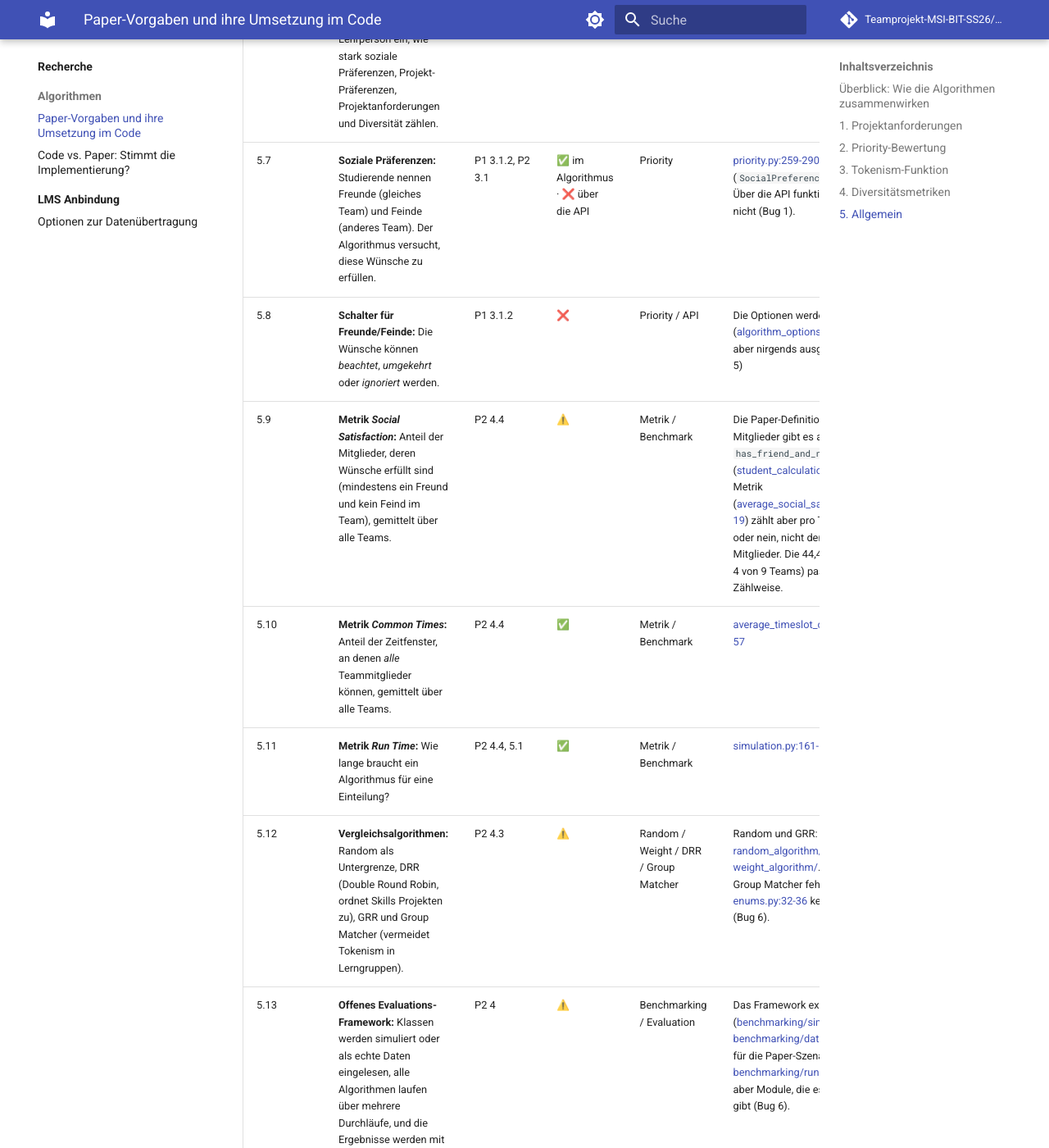
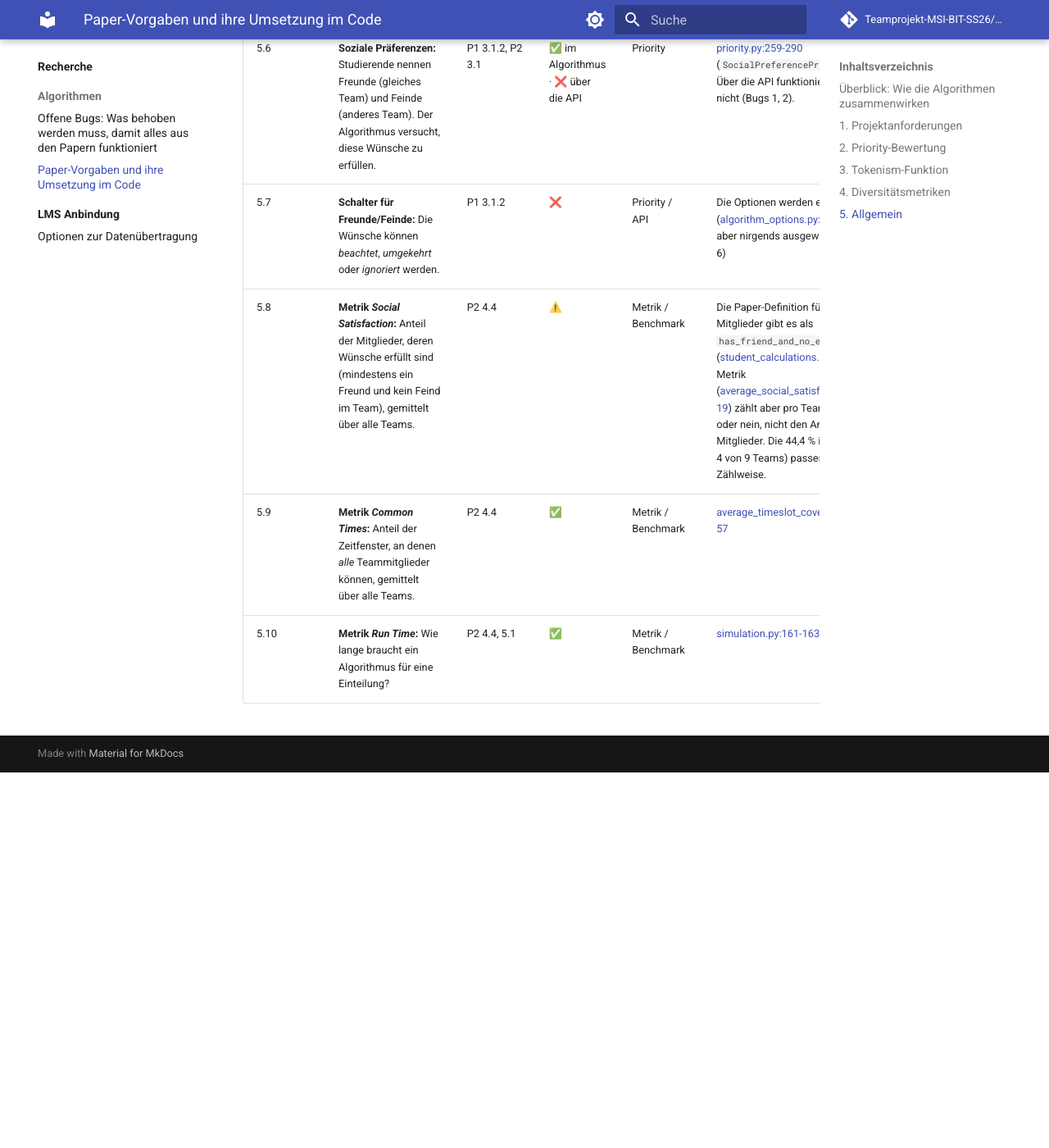
Before and after one commit to Teamprojekt-MSI-BIT-SS26/documentation, an MkDocs documentation site: the page built from docs/recherche/Algorithmen/PAPER_UMSETZUNG.md, in a window 1280 px wide and 1400 px high, scrolled down 7533 px. Shown: the whole window at 82% size. Built offline with MkDocs 1.6.1 and Material for MkDocs 9.7.7, drawn with Linux system fonts in a browser that asks for light colours; comment, search, counter and statistics services are not loaded; after the commit the page ends 8475 px from its top, so only the background shows below that; some of the changed text lies outside the part shown.

Commit message:
Bugs-Datei erstellt, paper_umsetzung richtige Referenz zu Bugs hinzugefügt

```diff
--- a/docs/recherche/Algorithmen/PAPER_UMSETZUNG.md
+++ b/docs/recherche/Algorithmen/PAPER_UMSETZUNG.md
@@ -7,7 +7,7 @@ Verglichen wurde der Code mit zwei Papern:
 
 Grundlage ist das Lesen des Codes. Ausgeführt wurde er nicht. Stand des Codes: 20.10.2026.
 
-Der **Priority-Algorithmus aus Paper 2 ist im Kern korrekt umgesetzt:** Hill Climbing, Bewertung nach Prioritäten, Tokenism-Funktion und Diversitätsmetriken entsprechen dem Paper. Über die API und die CLI funktioniert im Moment aber nur die Tokenism-Priorität. Projektanforderungen, Projektwünsche, soziale Präferenzen und Diversität lassen sich dort nicht als Priorität nutzen. Außerdem lassen sich die Paper-Ergebnisse nicht reproduzieren, weil die Vergleichsalgorithmen fehlen und die Benchmark-Skripte nicht mehr laufen.
+Der **Priority-Algorithmus aus Paper 2 ist im Kern korrekt umgesetzt:** Hill Climbing, Bewertung nach Prioritäten, Tokenism-Funktion und Diversitätsmetriken entsprechen dem Paper. Über die API und die CLI funktioniert im Moment aber nur die Tokenism-Priorität. Projektanforderungen, Projektwünsche, soziale Präferenzen und Diversität lassen sich dort nicht als Priorität nutzen.
 
 **Legende:** ✅ umgesetzt · ⚠️ teilweise oder abweichend · ❌ fehlt oder funktioniert nicht
 
@@ -45,7 +45,7 @@ Damit wird klar, dass die einzelnen Teile nicht isoliert stehen, sondern als Abl
 | # | Vorgabe im Paper | Quelle | Status | Algorithmus | Wo im Code |
 |---|---|---|---|---|---|
 | 1.1 | **Skills auf Projektanforderungen abstimmen:** Jedes Projekt hat Anforderungen (z. B. „kann Python“). Ein Team erfüllt eine Anforderung, wenn seine Mitglieder die nötigen Fähigkeiten mitbringen. | P1 3.1.2, P2 3.1 | ✅ | Priority | [priority.py:197-212](algorithms/ai/priority_algorithm/priority/priority.py#L197-L212) (`RequirementPriority`), Regeln *jemand / alle / n Mitglieder* in [project/dataclass.py:19-80](algorithms/dataclasses/project/dataclass.py#L19-L80) |
-| 1.2 | **Projekt-Präferenzen:** Studierende geben eine Rangfolge ihrer Wunschprojekte an. Je höher das zugeteilte Projekt in ihrer Liste steht, desto besser. | P1 3.1.2 | ✅ im Algorithmus · ❌ über die API | Priority | [priority.py:226-245](algorithms/ai/priority_algorithm/priority/priority.py#L226-L245) (`ProjectPreferencePriority`). Über die API funktioniert das nicht (Bugs 1, 2, 4). |
+| 1.2 | **Projekt-Präferenzen:** Studierende geben eine Rangfolge ihrer Wunschprojekte an. Je höher das zugeteilte Projekt in ihrer Liste steht, desto besser. | P1 3.1.2 | ✅ im Algorithmus · ❌ über die API | Priority | [priority.py:226-245](algorithms/ai/priority_algorithm/priority/priority.py#L226-L245) (`ProjectPreferencePriority`). Über die API funktioniert das nicht (Bugs 1, 2, 5). |
 | 1.3 | **Projektanforderungen als Priorität über die API:** Die Anforderungen sollen sich wie jedes andere Kriterium als Priorität einstellen lassen. | P2 3.1 | ❌ | Priority | [algorithm_options.py:166-175](algorithms/ai/interfaces/algorithm_options.py#L166-L175), [priority.py:214-222](algorithms/ai/priority_algorithm/priority/priority.py#L214-L222) (Bugs 1 bis 3) |
 | 1.4 | **Metrik *Project Coverage*:** Anteil der Anforderungen, die mindestens ein Teammitglied erfüllt, gemittelt über alle Projekte. | P2 4.4 | ✅ | Metrik / Benchmark | [average_project_requirements_coverage.py:16-40](benchmarking/evaluations/metrics/average_project_requirements_coverage.py#L16-L40) |
 
@@ -57,7 +57,7 @@ Damit wird klar, dass die einzelnen Teile nicht isoliert stehen, sondern als Abl
 | 2.2 | **`satisfy()`:** Für jedes Kriterium wird ein Erfüllungsgrad zwischen 0 und 1 berechnet und über alle Teams gemittelt. | P2 3.1 | ✅ | Priority | [scoring.py:38-50](algorithms/ai/priority_algorithm/scoring.py#L38-L50) |
 | 2.3 | **`normalize()` mit B Stufen:** Der Erfüllungsgrad wird in eine von B ganzzahligen Stufen eingeteilt. Winzige Unterschiede (z. B. 0,451 und 0,4512) zählen dadurch nicht. | P2 3.1 | ✅ | Priority | [scoring.py:10](algorithms/ai/priority_algorithm/scoring.py#L10) (B = 25), [scoring.py:24-35](algorithms/ai/priority_algorithm/scoring.py#L24-L35) |
 | 2.4 | **`score()`:** Gesamtwert = Summe aus Stufe × B^(j−1). Durch die Potenzen von B dominiert das wichtigste Kriterium. | P2 3.1 | ✅ | Priority | [scoring.py:53-56](algorithms/ai/priority_algorithm/scoring.py#L53-L56) (Multiplikatoren) |
-| 2.5 | **Prioritätstypen:** Projektanforderungen, soziale Präferenzen, Merkmale konzentrieren, Merkmale diversifizieren und Tokenism vermeiden. | P2 3.1 | ✅ im Algorithmus · ❌ über die API | Priority | Klassen: [priority.py:27-299](algorithms/ai/priority_algorithm/priority/priority.py#L27-L299). Über die API kommt nur der Tokenism-Typ an (Bugs 1 bis 4). |
+| 2.5 | **Prioritätstypen:** Projektanforderungen, soziale Präferenzen, Merkmale konzentrieren, Merkmale diversifizieren und Tokenism vermeiden. | P2 3.1 | ✅ im Algorithmus · ❌ über die API | Priority | Klassen: [priority.py:27-299](algorithms/ai/priority_algorithm/priority/priority.py#L27-L299). Über die API kommt nur der Tokenism-Typ an (Bugs 1 bis 5). |
 | 2.6 | **Metrik *Priority Satisfaction*:** Gewichtete Summe der Erfüllungsgrade mit B = 2. Wird nur intern zum Testen der Parameter verwendet. | P2 3.3 | ✅ | Metrik / Benchmark | [priority_satisfaction.py:39-69](benchmarking/evaluations/metrics/priority_satisfaction.py#L39-L69) (`exponent_base = 2`) |
 
 ## 3. Tokenism-Funktion
@@ -74,7 +74,7 @@ Damit wird klar, dass die einzelnen Teile nicht isoliert stehen, sondern als Abl
 | # | Vorgabe im Paper | Quelle | Status | Algorithmus | Wo im Code |
 |---|---|---|---|---|---|
 | 4.1 | **Merkmale als Bit-Vektor:** Jede Ausprägung eines Merkmals bekommt ein eigenes Bit (ist-Frau, ist-Mann, …). So ist kein Wert „näher“ an einem anderen, was bei Zahlencodes wie 1/2/3 der Fall wäre. | P2 3.1.1 | ✅ | Priority | [priority/utils.py:6-20](algorithms/ai/priority_algorithm/priority/utils.py#L6-L20), für die Metriken [cosine_similarity.py:14-42](benchmarking/evaluations/metrics/cosine_similarity.py#L14-L42) |
-| 4.2 | **Diversifizieren im Score über den Gini-Simpson-Index:** Der Index misst, wie gemischt ein Team bei einem Merkmal ist, also die Wahrscheinlichkeit, dass zwei zufällig gezogene Mitglieder verschieden sind. | P2 3.1.2 | ✅ | Priority | [priority.py:183-184](algorithms/ai/priority_algorithm/priority/priority.py#L183-L184), Index in [diversity_utility.py:44-53](algorithms/ai/weight_algorithm/utility/diversity_utility.py#L44-L53). Wie im Paper erreicht der Index nie den Wert 1 (siehe Verbesserung 8 in BUGS.md). |
+| 4.2 | **Diversifizieren im Score über den Gini-Simpson-Index:** Der Index misst, wie gemischt ein Team bei einem Merkmal ist, also die Wahrscheinlichkeit, dass zwei zufällig gezogene Mitglieder verschieden sind. | P2 3.1.2 | ✅ | Priority | [priority.py:183-184](algorithms/ai/priority_algorithm/priority/priority.py#L183-L184), Index in [diversity_utility.py:44-53](algorithms/ai/weight_algorithm/utility/diversity_utility.py#L44-L53). Wie im Paper erreicht der Index nie den Wert 1. |
 | 4.3 | **Konzentrieren (Clustern) von Merkmalen:** Gleiche Ausprägungen kommen ins selbe Team, z. B. Studierende mit gemeinsamen Zeitfenstern. | P1 3.1.2, P2 3.1 | ✅ | Priority | [priority.py:155-181](algorithms/ai/priority_algorithm/priority/priority.py#L155-L181) (Skalarprodukt der Bit-Vektoren) |
 | 4.4 | **Metrik *Intra-Heterogenität*:** Wie verschieden sind die Mitglieder *innerhalb* eines Teams? Berechnet als Kosinus-Differenz 1 − cos(θ) zwischen den Bit-Vektoren (0 = identisch, 1 = maximal verschieden), gemittelt über alle Teams. | P2 4.4 | ✅ | Metrik / Benchmark | [cosine_similarity.py:109-124](benchmarking/evaluations/metrics/cosine_similarity.py#L109-L124) (`AverageCosineDifference.calculate`) |
 | 4.5 | **Metrik *Inter-Homogenität*:** Sind alle Teams *ähnlich* divers? Berechnet als Standardabweichung der Intra-Heterogenität über alle Teams. Kleiner ist besser. | P2 4.4 | ✅ | Metrik / Benchmark | [cosine_similarity.py:126-131](benchmarking/evaluations/metrics/cosine_similarity.py#L126-L131) (`calculate_stdev`). Die Standardabweichung der Ähnlichkeit ist mathematisch gleich der Standardabweichung der Differenz. |
@@ -86,14 +86,11 @@ Damit wird klar, dass die einzelnen Teile nicht isoliert stehen, sondern als Abl
 |---|---|---|---|---|---|
 | 5.1 | **Hill Climbing:** Ein Suchverfahren, das von einer Startlösung ausgeht und sie Schritt für Schritt durch kleine Änderungen verbessert. Das Paper verfolgt dabei mehrere Lösungswege gleichzeitig, um nicht in einem lokalen Optimum stecken zu bleiben. | P2 3, Alg. 1 | ✅ | Priority | [priority_algorithm.py:71-97](algorithms/ai/priority_algorithm/priority_algorithm.py#L71-L97) |
 | 5.2 | **Parameter `MAXITER`, `SPREAD`, `K`:** `MAXITER` = Anzahl der Verbesserungsrunden (Tiefe der Suche). `SPREAD` = Anzahl der Varianten pro Lösung und Runde. `K` = Anzahl der besten Lösungen, die in die nächste Runde kommen. | P2 3, 3.3 | ✅ | Priority | [algorithm_config.py:58-63](algorithms/ai/interfaces/algorithm_config.py#L58-L63) (`MAX_ITERATE`, `MAX_SPREAD`, `MAX_KEEP`) |
-| 5.3 | **Werte aus dem Paper:** `MAXITER = 250`, `SPREAD = 100`, `K = 30`. Mit diesen Werten wurden die Ergebnisse in Paper 2 erzeugt. | P2 3.3, 5.1 | ⚠️ | Priority | Standardwerte im Code: 1500 / 3 / 3, dazu ein Zeitlimit von 30 s (`MAX_TIME`), [algorithm_config.py:59-62](algorithms/ai/interfaces/algorithm_config.py#L59-L62) (Bug 7) |
-| 5.4 | **Startlösung:** Die Suche beginnt mit einer zufälligen Einteilung oder mit dem Ergebnis von GRR (Greedy Round Robin, dem Weight-Algorithmus). GRR liefert schon eine fast optimale Startlösung. | P2 3.3 | ✅ | Weight / Random | [priority_algorithm.py:41-59](algorithms/ai/priority_algorithm/priority_algorithm.py#L41-L59) (`START_TYPE`) |
-| 5.5 | **`improve()`:** Zwei zufällige Studierende aus verschiedenen Teams werden getauscht. Weil die Ausgangslösung erhalten bleibt, wird das Ergebnis nie schlechter. | P2 3.2 | ✅ | Priority | [random_swap.py:17](algorithms/ai/priority_algorithm/mutations/random_swap.py#L17), standardmäßig gesetzt in [algorithm_config.py:79](algorithms/ai/interfaces/algorithm_config.py#L79) |
-| 5.6 | **Weight-Algorithmus mit Gewichtungen:** Im Dashboard stellt die Lehrperson ein, wie stark soziale Präferenzen, Projekt-Präferenzen, Projektanforderungen und Diversität zählen. | P1 3.1.2 | ✅ | Weight | [algorithm_options.py:62-113](algorithms/ai/interfaces/algorithm_options.py#L62-L113), [weight_algorithm/](algorithms/ai/weight_algorithm/) |
-| 5.7 | **Soziale Präferenzen:** Studierende nennen Freunde (gleiches Team) und Feinde (anderes Team). Der Algorithmus versucht, diese Wünsche zu erfüllen. | P1 3.1.2, P2 3.1 | ✅ im Algorithmus · ❌ über die API | Priority | [priority.py:259-290](algorithms/ai/priority_algorithm/priority/priority.py#L259-L290) (`SocialPreferencePriority`). Über die API funktioniert das nicht (Bug 1). |
-| 5.8 | **Schalter für Freunde/Feinde:** Die Wünsche können *beachtet*, *umgekehrt* oder *ignoriert* werden. | P1 3.1.2 | ❌ | Priority / API | Die Optionen werden eingelesen ([algorithm_options.py:69-70](algorithms/ai/interfaces/algorithm_options.py#L69-L70)), aber nirgends ausgewertet (Bug 5) |
-| 5.9 | **Metrik *Social Satisfaction*:** Anteil der Mitglieder, deren Wünsche erfüllt sind (mindestens ein Freund und kein Feind im Team), gemittelt über alle Teams. | P2 4.4 | ⚠️ | Metrik / Benchmark | Die Paper-Definition für einzelne Mitglieder gibt es als `has_friend_and_no_enemies` ([student_calculations.py:46](benchmarking/evaluations/metrics/utils/student_calculations.py#L46)). Die Metrik ([average_social_satisfied.py:15-19](benchmarking/evaluations/metrics/average_social_satisfied.py#L15-L19)) zählt aber pro Team nur ja oder nein, nicht den Anteil der Mitglieder. Die 44,4 % im Paper (= 4 von 9 Teams) passen zu dieser Zählweise. |
-| 5.10 | **Metrik *Common Times*:** Anteil der Zeitfenster, an denen *alle* Teammitglieder können, gemittelt über alle Teams. | P2 4.4 | ✅ | Metrik / Benchmark | [average_timeslot_coverage.py:45-57](benchmarking/evaluations/metrics/average_timeslot_coverage.py#L45-L57) |
-| 5.11 | **Metrik *Run Time*:** Wie lange braucht ein Algorithmus für eine Einteilung? | P2 4.4, 5.1 | ✅ | Metrik / Benchmark | [simulation.py:161-163](benchmarking/simulation/simulation.py#L161-L163) |
-| 5.12 | **Vergleichsalgorithmen:** Random als Untergrenze, DRR (Double Round Robin, ordnet Skills Projekten zu), GRR und Group Matcher (vermeidet Tokenism in Lerngruppen). | P2 4.3 | ⚠️ | Random / Weight / DRR / Group Matcher | Random und GRR: [random_algorithm/](algorithms/ai/random_algorithm/), [weight_algorithm/](algorithms/ai/weight_algorithm/). DRR und Group Matcher fehlen; auch [enums.py:32-36](algorithms/dataclasses/enums.py#L32-L36) kennt sie nicht (Bug 6). |
-| 5.13 | **Offenes Evaluations-Framework:** Klassen werden simuliert oder als echte Daten eingelesen, alle Algorithmen laufen über mehrere Durchläufe, und die Ergebnisse werden mit den Metriken verglichen. | P2 4 | ⚠️ | Benchmarking / Evaluation | Das Framework existiert ([benchmarking/simulation/](benchmarking/simulation/), [benchmarking/data/](benchmarking/data/)). Die Skripte für die Paper-Szenarien in [benchmarking/runs/](benchmarking/runs/) importieren aber Module, die es nicht mehr gibt (Bug 6). |
+| 5.3 | **Startlösung:** Die Suche beginnt mit einer zufälligen Einteilung oder mit dem Ergebnis von GRR (Greedy Round Robin, dem Weight-Algorithmus). GRR liefert schon eine fast optimale Startlösung. | P2 3.3 | ✅ | Weight / Random | [priority_algorithm.py:41-59](algorithms/ai/priority_algorithm/priority_algorithm.py#L41-L59) (`START_TYPE`) |
+| 5.4 | **`improve()`:** Zwei zufällige Studierende aus verschiedenen Teams werden getauscht. Weil die Ausgangslösung erhalten bleibt, wird das Ergebnis nie schlechter. | P2 3.2 | ✅ | Priority | [random_swap.py:17](algorithms/ai/priority_algorithm/mutations/random_swap.py#L17), standardmäßig gesetzt in [algorithm_config.py:79](algorithms/ai/interfaces/algorithm_config.py#L79) |
+| 5.5 | **Weight-Algorithmus mit Gewichtungen:** Im Dashboard stellt die Lehrperson ein, wie stark soziale Präferenzen, Projekt-Präferenzen, Projektanforderungen und Diversität zählen. | P1 3.1.2 | ✅ | Weight | [algorithm_options.py:62-113](algorithms/ai/interfaces/algorithm_options.py#L62-L113), [weight_algorithm/](algorithms/ai/weight_algorithm/) |
+| 5.6 | **Soziale Präferenzen:** Studierende nennen Freunde (gleiches Team) und Feinde (anderes Team). Der Algorithmus versucht, diese Wünsche zu erfüllen. | P1 3.1.2, P2 3.1 | ✅ im Algorithmus · ❌ über die API | Priority | [priority.py:259-290](algorithms/ai/priority_algorithm/priority/priority.py#L259-L290) (`SocialPreferencePriority`). Über die API funktioniert das nicht (Bugs 1, 2). |
+| 5.7 | **Schalter für Freunde/Feinde:** Die Wünsche können *beachtet*, *umgekehrt* oder *ignoriert* werden. | P1 3.1.2 | ❌ | Priority / API | Die Optionen werden eingelesen ([algorithm_options.py:69-70](algorithms/ai/interfaces/algorithm_options.py#L69-L70)), aber nirgends ausgewertet (Bug 6) |
+| 5.8 | **Metrik *Social Satisfaction*:** Anteil der Mitglieder, deren Wünsche erfüllt sind (mindestens ein Freund und kein Feind im Team), gemittelt über alle Teams. | P2 4.4 | ⚠️ | Metrik / Benchmark | Die Paper-Definition für einzelne Mitglieder gibt es als `has_friend_and_no_enemies` ([student_calculations.py:46](benchmarking/evaluations/metrics/utils/student_calculations.py#L46)). Die Metrik ([average_social_satisfied.py:15-19](benchmarking/evaluations/metrics/average_social_satisfied.py#L15-L19)) zählt aber pro Team nur ja oder nein, nicht den Anteil der Mitglieder. Die 44,4 % im Paper (= 4 von 9 Teams) passen zu dieser Zählweise. |
+| 5.9 | **Metrik *Common Times*:** Anteil der Zeitfenster, an denen *alle* Teammitglieder können, gemittelt über alle Teams. | P2 4.4 | ✅ | Metrik / Benchmark | [average_timeslot_coverage.py:45-57](benchmarking/evaluations/metrics/average_timeslot_coverage.py#L45-L57) |
+| 5.10 | **Metrik *Run Time*:** Wie lange braucht ein Algorithmus für eine Einteilung? | P2 4.4, 5.1 | ✅ | Metrik / Benchmark | [simulation.py:161-163](benchmarking/simulation/simulation.py#L161-L163) |
```
Also changed, not shown: docs/recherche/Algorithmen/BUGS.md (added, +132 -0 lines), docs/recherche/Algorithmen/PAPER_VERGLEICH.md (deleted, +0 -70 lines), 1 other file.
